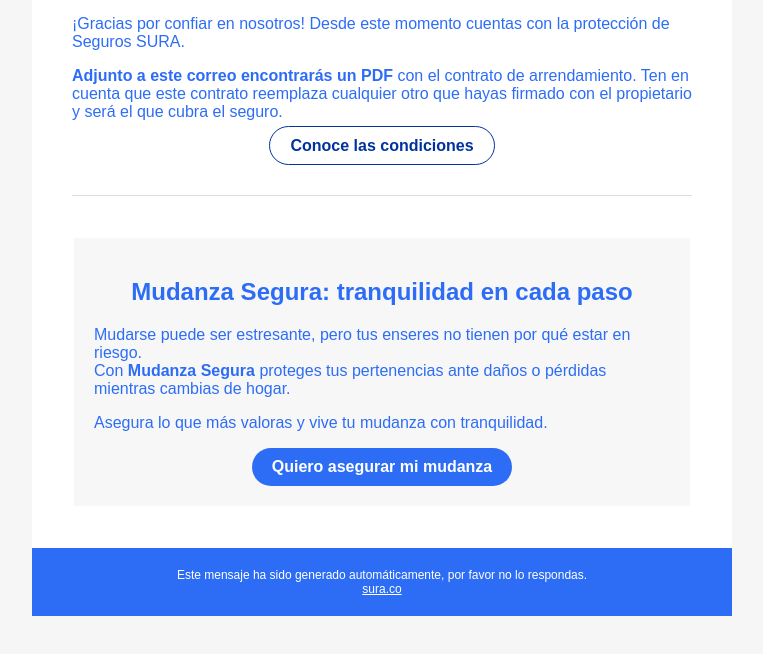
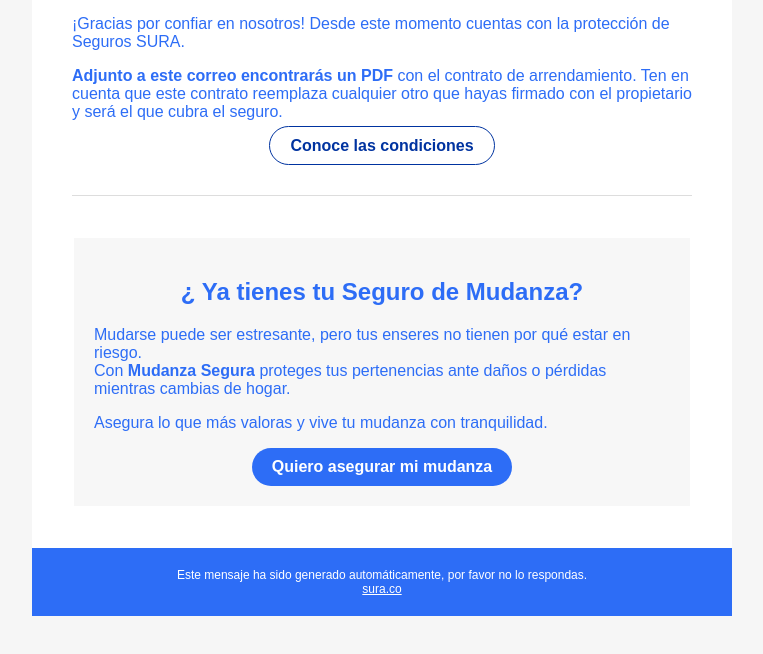
Before and after one commit to el-muisk/mudanza-segura, a plain HTML site: page index.html in a window 1280 px wide. Shown: the part 132-786 px from the top of the page, without its empty margins (258-1021 px from the left). Drawn offline with Linux system fonts and the light colour scheme.

Commit message:
Update index.html

```diff
--- a/index.html
+++ b/index.html
@@ -31,7 +31,7 @@
 <table width="100%">
 <tr>
 <td align="center" style="padding:20px; background-color:#f7f7f7;">
-  <h2 style="color:#2d6df6;">Mudanza Segura: tranquilidad en cada paso</h2>
+  <h2 style="color:#2d6df6;">¿ Ya tienes tu Seguro de Mudanza?</h2>
   <p style="color:#2d6df6; font-size:16px;text-align:left">
     Mudarse puede ser estresante, pero tus enseres no tienen por qué estar en riesgo.<br>
     Con <strong>Mudanza Segura</strong> proteges tus pertenencias ante daños o pérdidas mientras cambias de hogar.
```
